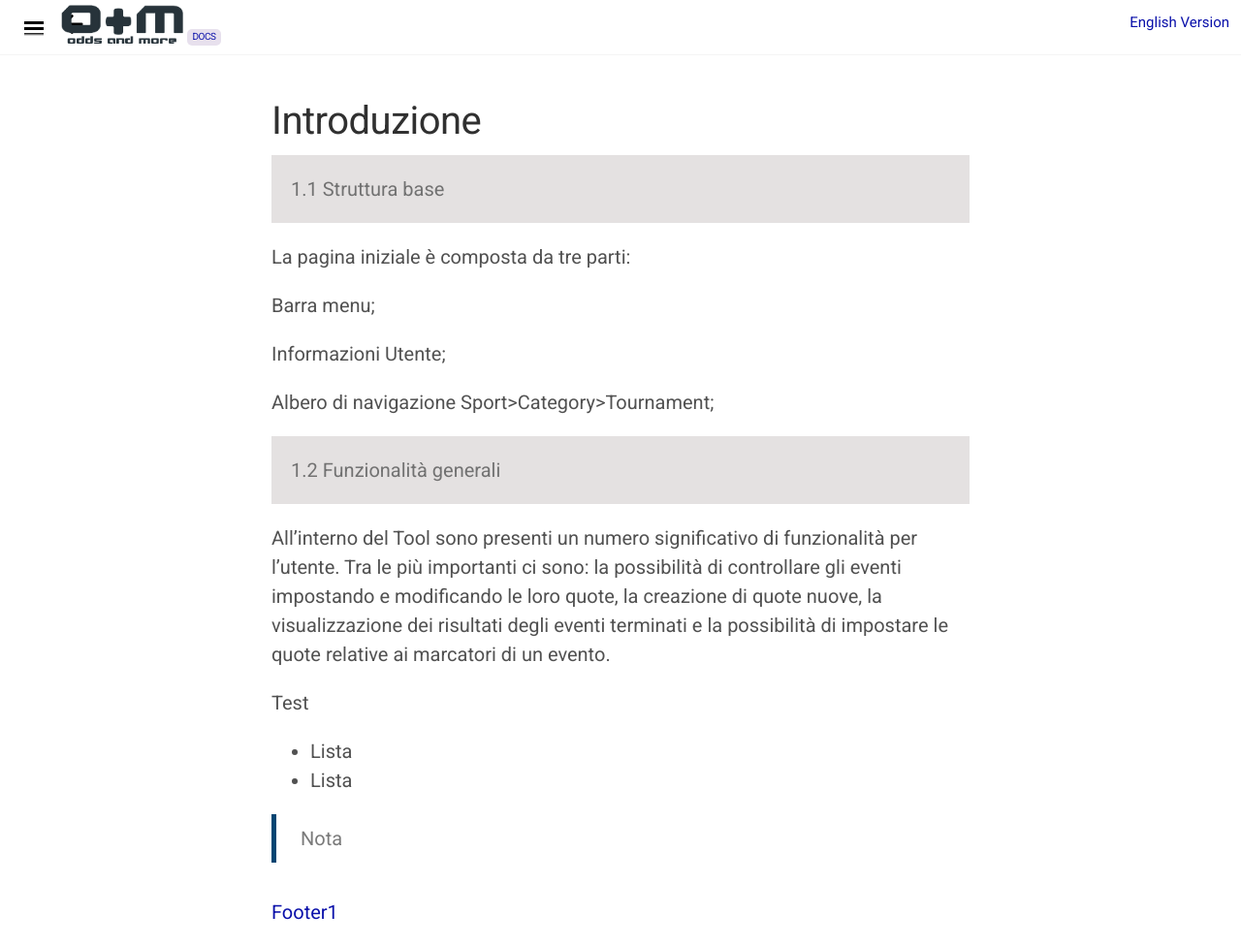
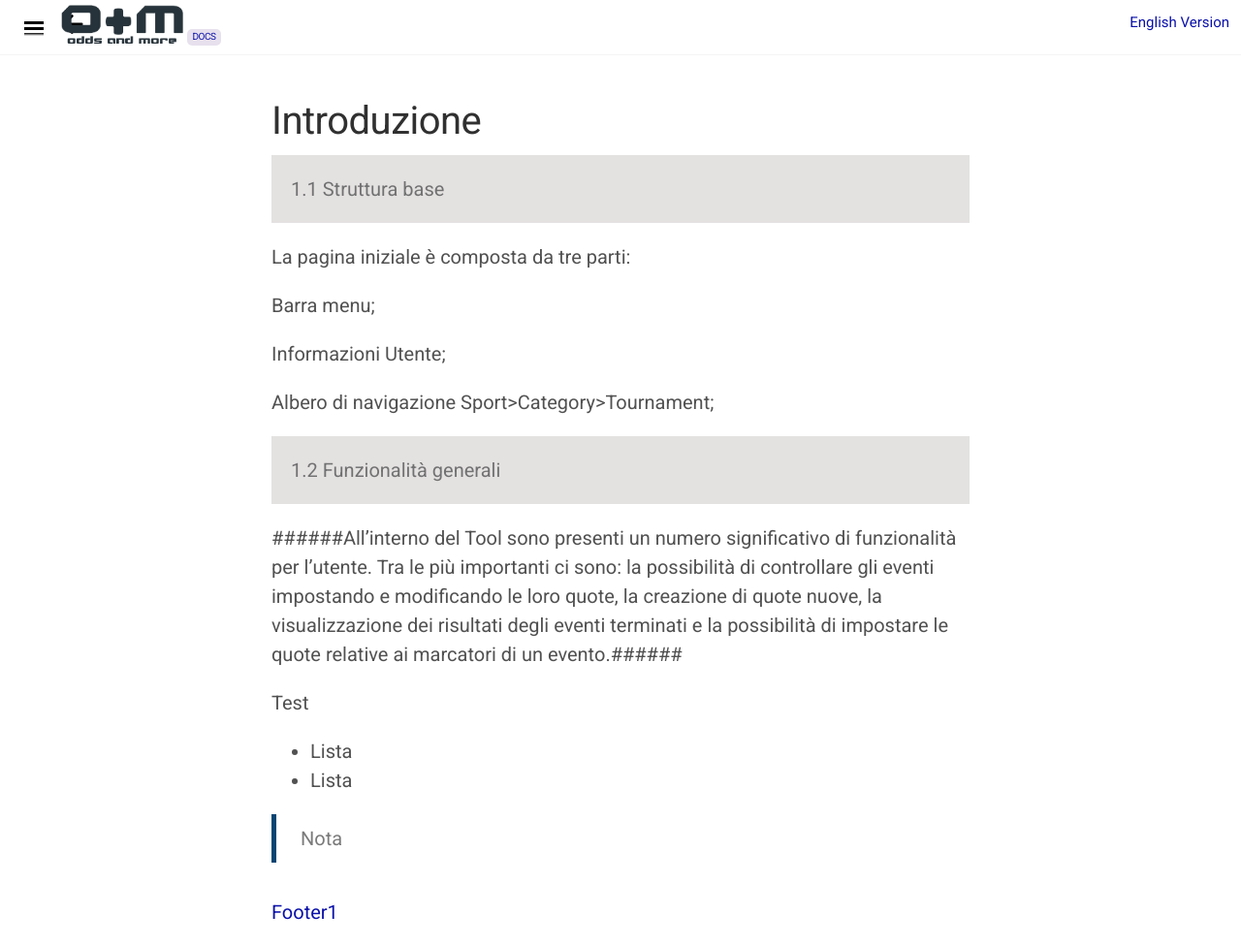
Before and after one commit to docsforodds/docs, a Jekyll site: the page built from docs/it/section/page1.md, in a window 1280 px wide and 976 px high. Shown: the whole window at 97% size. Built offline with Jekyll 4.4.1, drawn with Linux system fonts in a browser that asks for light colours; nearby versions of some CDN libraries.

Commit message:
inserito livello 6 #

```diff
--- a/docs/it/section/page1.md
+++ b/docs/it/section/page1.md
@@ -24,7 +24,7 @@ Albero di navigazione Sport>Category>Tournament;
     1.2  Funzionalità generali
 </p>
 
-All’interno del Tool sono presenti un numero significativo di funzionalità per l’utente. Tra le più importanti ci sono: la possibilità di controllare gli eventi impostando e modificando le loro quote, la creazione di quote nuove, la visualizzazione dei risultati degli eventi terminati e la possibilità di impostare le quote relative ai marcatori di un evento.
+######All’interno del Tool sono presenti un numero significativo di funzionalità per l’utente. Tra le più importanti ci sono: la possibilità di controllare gli eventi impostando e modificando le loro quote, la creazione di quote nuove, la visualizzazione dei risultati degli eventi terminati e la possibilità di impostare le quote relative ai marcatori di un evento.######
 
 
 Test
```
